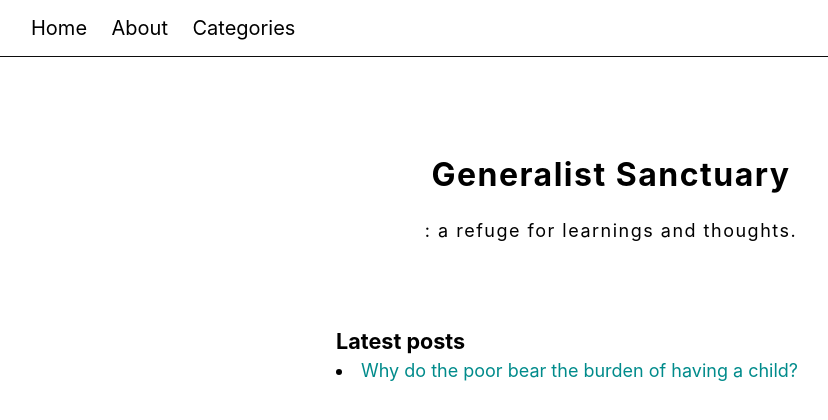
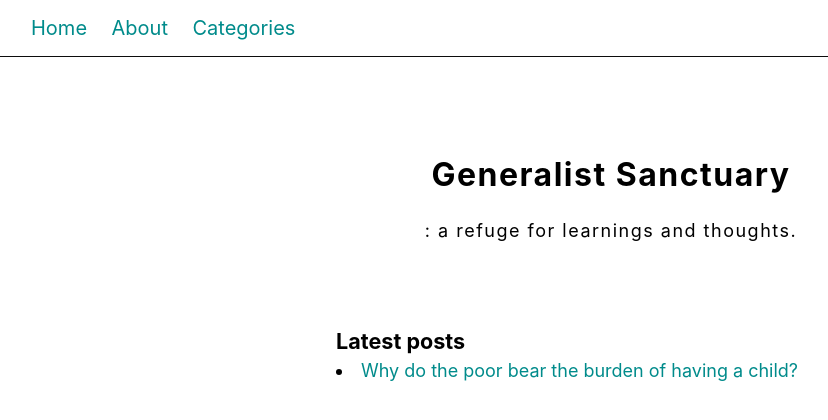
Before and after one commit to generalistsanctuary/generalistsanctuary.github.io, a Jekyll site: the page built from index.html, in a window 1280 px wide. Shown: the top 420 px of the page, without its empty margins (29-857 px from the left). Built offline with Jekyll 4.4.1, drawn with Linux system fonts in a browser that asks for light colours.

Commit message:
Update style.css

```diff
--- a/styles/style.css
+++ b/styles/style.css
@@ -36,7 +36,7 @@ nav a:hover{
 }
 nav a{
     text-decoration: none;
-    color: black;
+    color: darkcyan;
     font-size: 20px;
     padding-left: 20px;
 }
```
